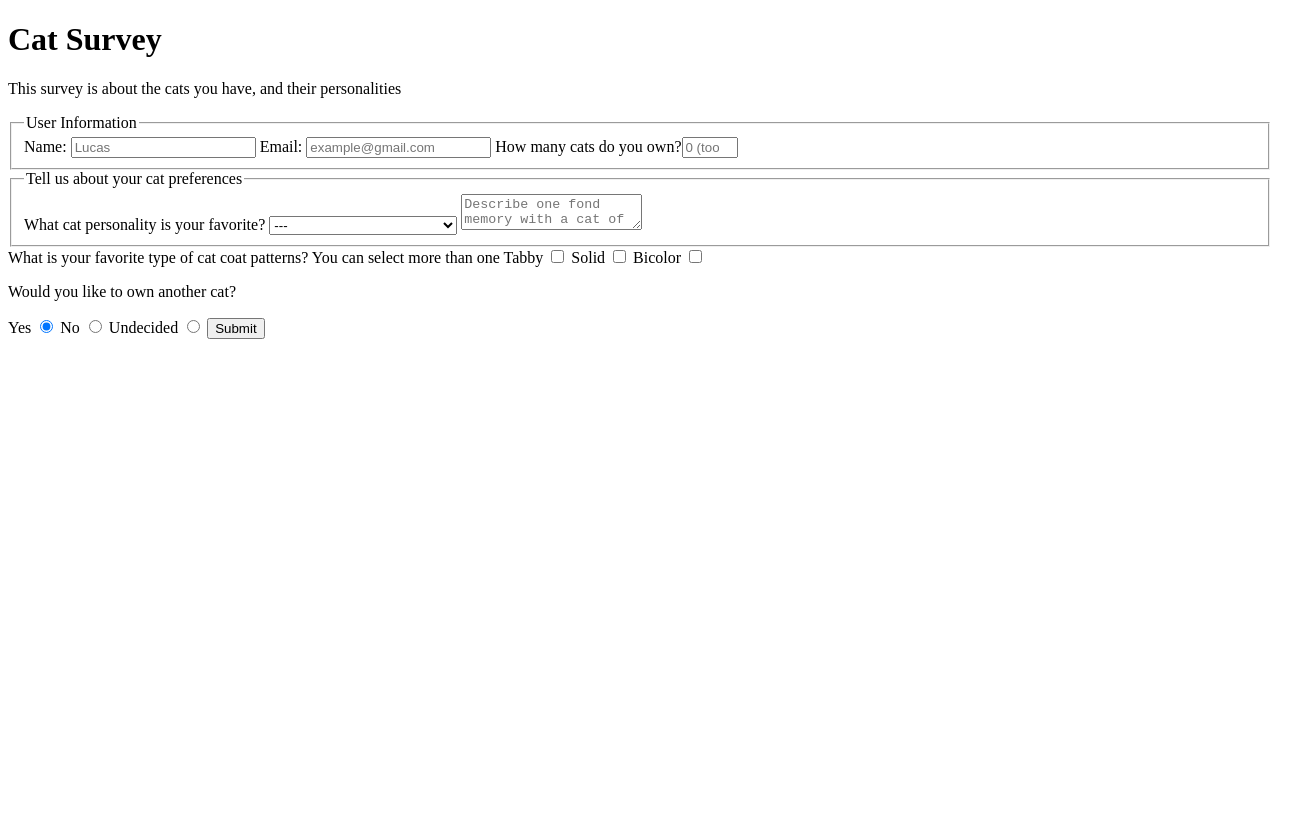
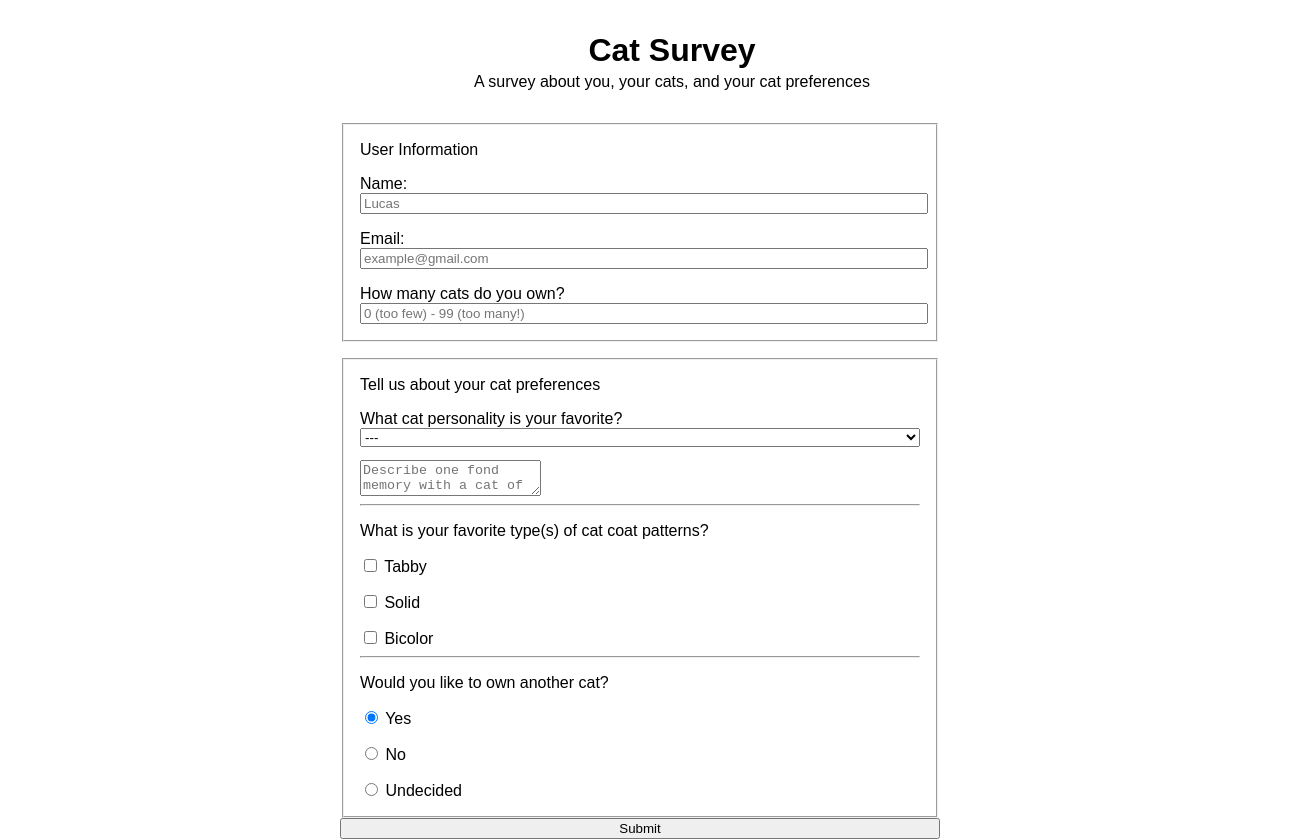
Before and after one commit to Lucas-Grillos/FCC-Survey-Form, a plain HTML site: page index.html in a window 1280 px wide. Shown: the whole page, 1312 px wide, since content can reach past the window. Before the commit the page ends 800 px from the top, so only its background shows below. Drawn offline with Linux system fonts and the light colour scheme.

Commit message:
add several stylings to center and space form elements

```diff
--- a/index.html
+++ b/index.html
@@ -4,21 +4,25 @@
     <meta charset="UTF-8">
     <meta name="viewport" content="width=device-width, initial-scale=1.0">
     <title>Survey Form</title>
+    <link rel="stylesheet" href="./styles.css">
 </head>
 <body>
-    <h1 id="title">Cat Survey</h1>
-    <p id="description">This survey is about the cats you have, and their personalities</p>
+    <header>
+        <h1 id="title">Cat Survey</h1>
+        <p id="description">A survey about you, your cats, and your cat preferences</p>
+    </header>
+
     <form action="" method="" id="survey-form">
         <fieldset>
-            <legend>User Information</legend>
+            <p class="legend">User Information</p>
             <label id="name-label" for="name">Name: <input id="name" type="text" name="name" placeholder="Lucas" required /></label>
             <label id="email-label" for="email">Email: <input id="email" type="email" placeholder="example@gmail.com" required /></label>
             <label id="number-label" for="number">How many cats do you own?<input id="number" type="number" min="0" max="99" placeholder="0 (too few) - 99 (too many!)" required /></label>
         </fieldset>
 
         <fieldset>
-            <legend>Tell us about your cat preferences</legend>
-            <label>What cat personality is your favorite?
+            <p class="legend">Tell us about your cat preferences</p>
+            <label class="full-width">What cat personality is your favorite?
                 <select id="dropdown">
                     <option>---</option>
                     <option>Neuroticism (skittishness)</option>
@@ -28,17 +32,23 @@
                     <option>Agreeableness</option>
                 </select>
             </label>
+
             <textarea placeholder="Describe one fond memory with a cat of yours..."></textarea>
-        </fieldset>
-            What is your favorite type of cat coat patterns? You can select more than one
-            <label>Tabby <input type="checkbox" value="tabby"/></label>
-            <label>Solid <input type="checkbox" value="solid"/></label>
-            <label>Bicolor <input type="checkbox" value="bicolor"/></label>
+
+            <hr>
+
+            <p>What is your favorite type(s) of cat coat patterns?</p>
+            <label><input type="checkbox" value="tabby"/> Tabby </label>
+            <label><input type="checkbox" value="solid"/> Solid </label>
+            <label><input type="checkbox" value="bicolor"/> Bicolor </label>
+
+            <hr>
 
             <p>Would you like to own another cat?</p>
-            <label>Yes <input type="radio" value="0" name="cat-group" checked /></label>
-            <label>No <input type="radio" value="1" name="cat-group" /></label>
-            <label>Undecided <input type="radio" value="2" name="cat-group"></input></label>
+            <label><input type="radio" value="0" name="cat-group" checked /> Yes </label>
+            <label><input type="radio" value="1" name="cat-group" /> No</label>
+            <label><input type="radio" value="2" name="cat-group"></input> Undecided</label>
+
         </fieldset>
 
         <input id="submit" type="submit" value="Submit">
--- a/styles.css
+++ b/styles.css
@@ -0,0 +1,47 @@
+body {
+    margin: 0;
+    width: 100%;
+    height: 100vh;
+    font-family: sans-serif;
+}
+
+header {
+    width: 100%;
+    text-align: center;
+    margin: 2rem;
+
+    min-width: 500px;
+}
+
+#title {
+    margin: 0.25rem;
+}
+
+#description {
+    margin: unset;
+}
+
+form {
+    width: 50%;
+    min-width: 500px;
+    max-width: 600px;
+    margin: auto;
+}
+
+fieldset {
+    margin-top: 1em;
+    padding: 0 1em 1em 1em;
+}
+
+label, textarea {
+    display: block;
+    margin-top: 1em;
+}
+
+input, select {
+    width: 100%;
+}
+
+input[type="radio"], input[type="checkbox"] {
+    width: unset;
+}
```
